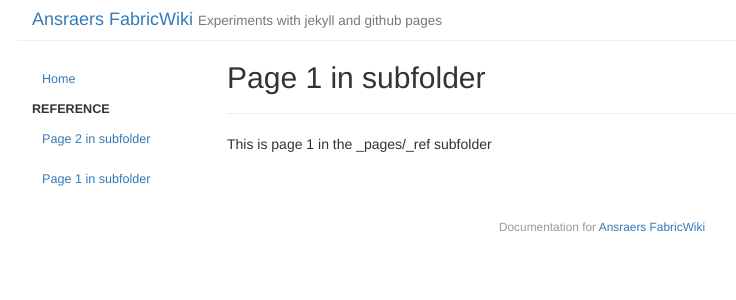
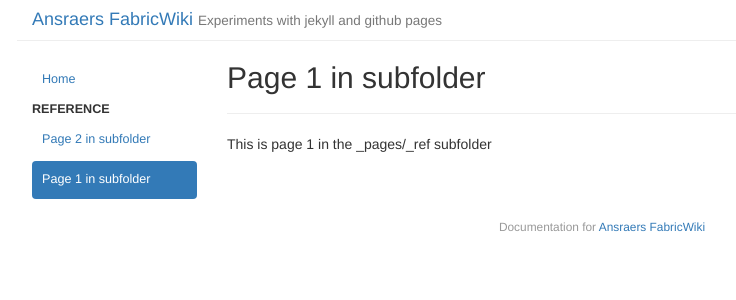
Before and after one commit to CottonMC/Wiki, a Jekyll site: the page built from _pages/_ref/Page1sub.md, in a window 1280 px wide. Shown: the top 300 px of the page, without its empty margins (38-774 px from the left). Built offline with Jekyll 4.4.1, drawn with Linux system fonts in a browser that asks for light colours.

```diff
--- a/_includes/navigation.html
+++ b/_includes/navigation.html
@@ -2,11 +2,17 @@
     <li><a href="{{ site.baseurl }}/">Home</a></li>
     {% for section in site.collections %}   <!-- We iterate through all our collections-->
         {% assign navigation_pages = section.docs | sort: 'order' %}
-        {% for page in navigation_pages %}      <!-- for each page in the current collection, sorted by order, we do: -->
+        {% for element in navigation_pages %}      <!-- for each page in the current collection, sorted by order, we do: -->
             {% if forloop.first and section.display %}  <!-- Add a section header if before the page if it's the first one ion the collection-->
                 <li class="nav-header">{{ section.display }}</li>
             {% endif %}
-            <li data-order="{{ page.order }}"><a href="{{ site.baseurl }}{{ page.url }}">{{ page.title }}</a></li>
+
+            {% if page.url == element.url %}
+                <li class="active"><a href="{{ site.baseurl }}{{ element.url }}">{{ element.title }}</a></li>
+            {% else %}
+                <li><a href="{{ site.baseurl }}{{ element.url }}">{{ element.title }}</a></li>
+            {% endif %}
+
         {% endfor %}
     {% endfor %}
 <!-- List additional links. It is recommended to add a divider
```
